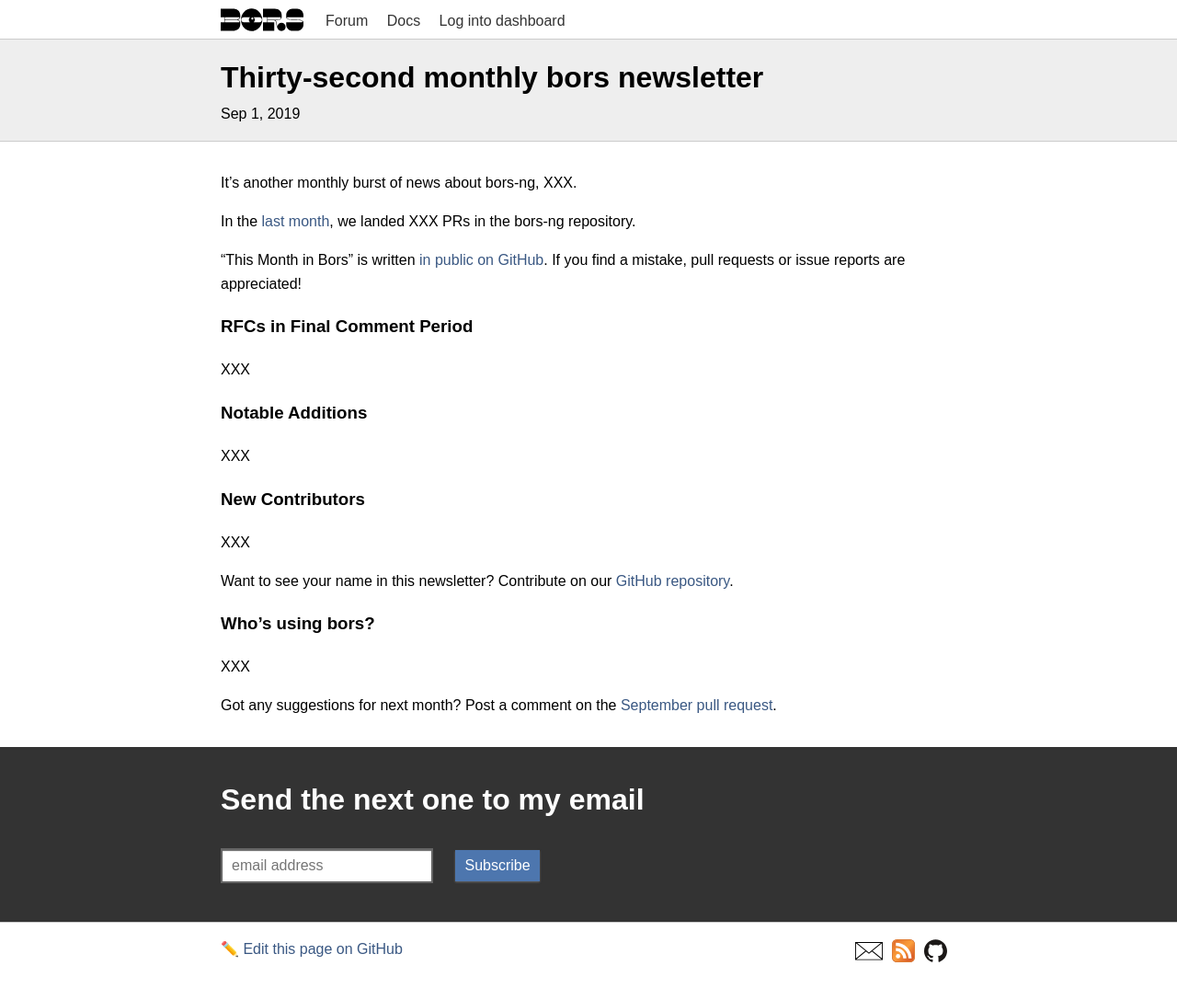
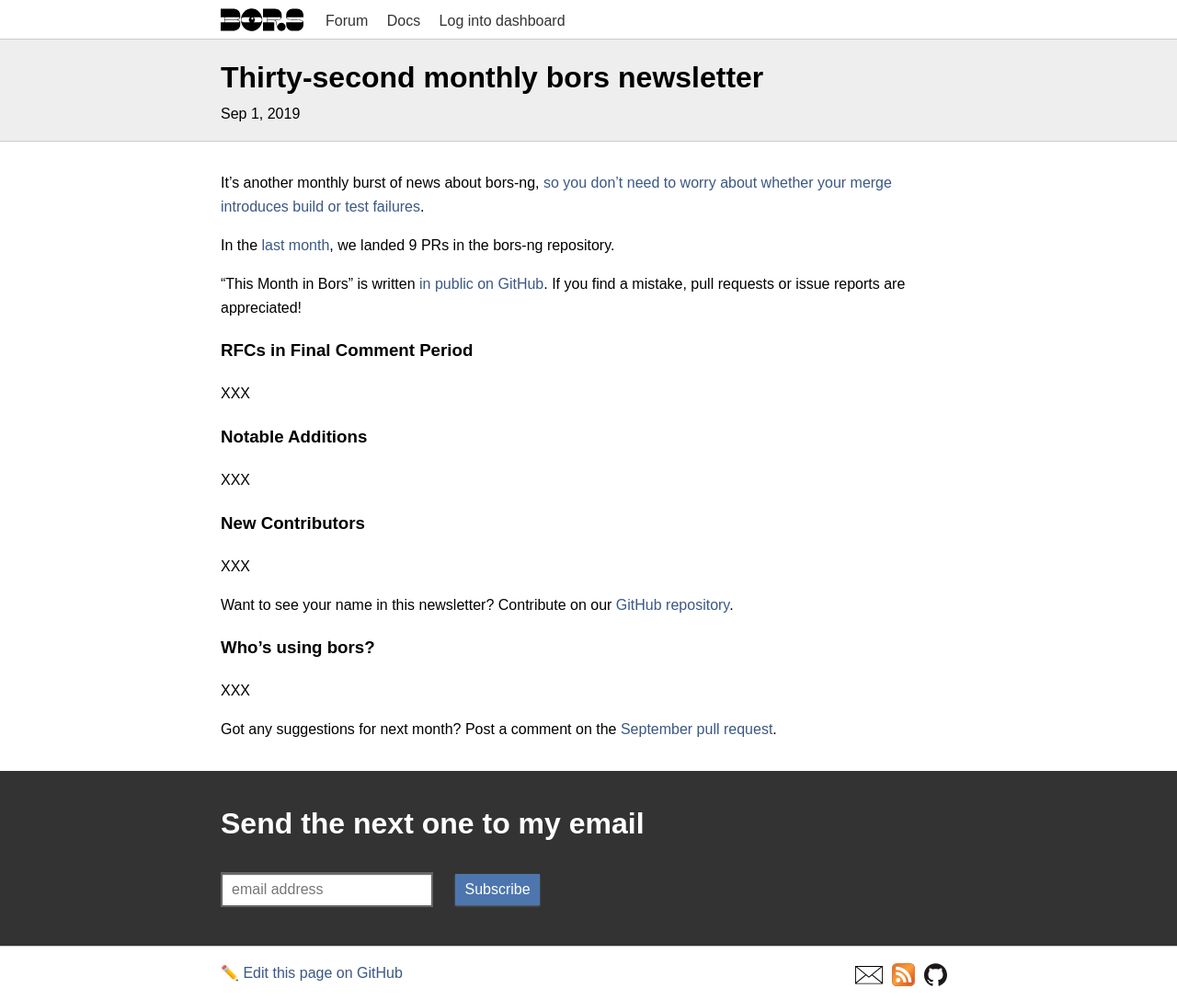
Before and after one commit to bors-ng/bors-ng.github.io, a Jekyll site: the page built from _posts/2019-09-01-tmib-32.md, in a window 1280 px wide. Shown: the whole page at 92% size. Built offline with Jekyll 4.4.1, drawn with Linux system fonts in a browser that asks for light colours; before the commit the page ends 1061 px from its top, so only the background shows below that.

Commit message:
Add headline stuff

```diff
--- a/_posts/2019-09-01-tmib-32.md
+++ b/_posts/2019-09-01-tmib-32.md
@@ -6,10 +6,10 @@
 categories: newsletter
 ---
 
-It's another monthly burst of news about bors-ng, XXX.
+It's another monthly burst of news about bors-ng, [so you don't need to worry about whether your merge introduces build or test failures](https://github.com/project-oak/hafnium-verification/issues/39).
 
 In the [last month](https://github.com/bors-ng/bors-ng/pulls?utf8=%E2%9C%93&q=is%3Apr%20is%3Amerged%20closed%3A2019-08-01..2019-08-31),
-we landed XXX PRs in the bors-ng repository.
+we landed 9 PRs in the bors-ng repository.
 
 "This Month in Bors" is written [in public on GitHub][GitHub for TMiB].
 If you find a mistake, pull requests or issue reports are appreciated!
```
